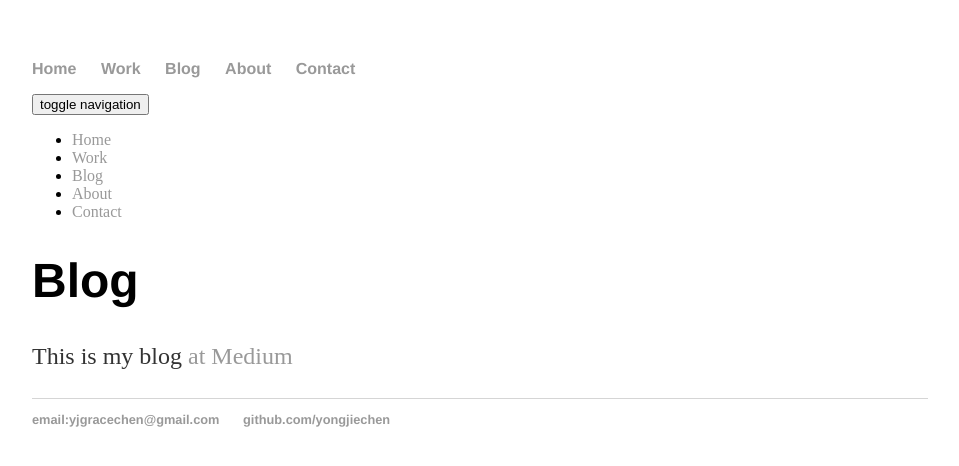
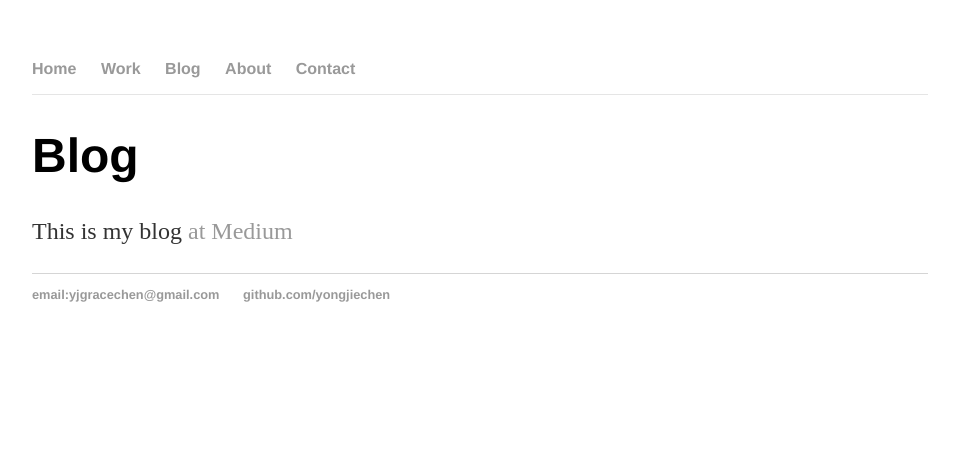
Before and after one commit to yjgracechen/yjgracechen.github.io, a Jekyll site: the page built from blog.html, in a window 1280 px wide. Shown: the top 466 px of the page, without its empty margins (160-1119 px from the left). Built offline with Jekyll 4.4.1, drawn with Linux system fonts in a browser that asks for light colours.

Commit message:
Update blog.html

```diff
--- a/blog.html
+++ b/blog.html
@@ -2,35 +2,7 @@
 layout: default
 title: Blog
 ---
-<div class="row">
-    <div class="col-md-12">
-     <div class="navbar navbar-default navbar-static-top" role="navigation">
-      <div class="container">
-        <div class="navbar-header">
-          <button type="button" class="navbar-toggle" data-toggle="collapse" data-target=".navbar-collapse">
-           <span class="sr-only"> toggle navigation </span>
-          <!-- screen reader will read out the icon as "toggle navigation" -->
-           <span class="icon-bar"></span>
-           <span class="icon-bar"></span>
-           <span class="icon-bar"></span>
-          </button>
- <!--          <a href="ychenhome.html"> <span class="navbar-brand"> YC <span> </a> -->
-        </div>
-
-        <div class="navbar-collapse collapse">
-        <ul class="nav navbar-nav navbar-right">
-          <li> <a href="index.html"> Home</a> </li>
-          <li> <a href="work.html"> Work </a> </li>
-          <li class="active"> <a href="blog.html"> Blog </a> </li>
-          <li> <a href="about.html"> About</a> </li>
-          <li > <a href="contact.html"> Contact</a> </li>
-        </ul>
-      </div>
-       </div>
-        </div>
-         </div>
-          </div>
-
+	<hr class="style-six">
 <div class="blurb">
 	<h1>Blog </h1>
 	<p> This is my blog<a href="https://medium.com/@yjgracechen"> at Medium <a></p>
```
